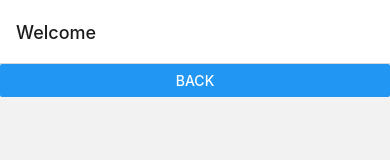
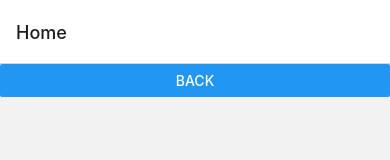
Before and after one commit to noragami0/AlarmSystem, a React Native app: screen / in a window 390 px wide. Shown: the top 160 px of the page. Built offline with nearby package versions, Linux system fonts and the light colour scheme.

Commit message:
ref: refactoring navigation

```diff
--- a/src/App.js
+++ b/src/App.js
@@ -1,23 +1,9 @@
 import React from 'react';
-import {NavigationContainer} from '@react-navigation/native';
-import {createNativeStackNavigator} from '@react-navigation/native-stack';
-import HomeScreen from './screens/HomeScreen/HomeScreen';
-import Profile from './screens/Profile/Profile';
-
-const Stack = createNativeStackNavigator();
+import AppNavigation from './navigation/AppNavigation';
 
 function App() {
     return (
-        <NavigationContainer>
-            <Stack.Navigator>
-                <Stack.Screen
-                    name="Home"
-                    component={HomeScreen}
-                    options={{title: 'Welcome'}}
-                />
-                <Stack.Screen name="Profile" component={Profile} />
-            </Stack.Navigator>
-        </NavigationContainer>
+        <AppNavigation />
     );
 }
 
--- /dev/null
+++ b/src/navigation/AppNavigation.js
@@ -0,0 +1,42 @@
+import React from 'react';
+import {NavigationContainer} from '@react-navigation/native';
+import {createNativeStackNavigator} from '@react-navigation/native-stack';
+import HomeScreen from '../screens/HomeScreen/HomeScreen';
+import Profile from '../screens/Profile/Profile';
+import {RouteNames} from './navigationRoutes';
+
+const Stack = createNativeStackNavigator();
+
+const screens = [
+    {
+        name: RouteNames.HOME,
+        component: HomeScreen,
+        options: {title: 'Home'},
+    },
+    {
+        name: RouteNames.PROFILE,
+        component: Profile,
+        options: {title: 'Profile'},
+    },
+];
+
+function AppNavigation() {
+    const renderScreen = (screen) => (
+        <Stack.Screen
+            key={screen.name}
+            name={screen.name}
+            component={screen.component}
+            options={screen.options}
+        />
+    );
+
+    return (
+        <NavigationContainer>
+            <Stack.Navigator>
+                {screens.map((screen) => renderScreen(screen))}
+            </Stack.Navigator>
+        </NavigationContainer>
+    );
+}
+
+export default AppNavigation;
--- /dev/null
+++ b/src/navigation/navigationRoutes.js
@@ -0,0 +1,4 @@
+export const RouteNames = {
+    HOME: 'HOME',
+    PROFILE: 'PROFILE',
+};
--- a/src/screens/HomeScreen/HomeScreen.js
+++ b/src/screens/HomeScreen/HomeScreen.js
@@ -1,13 +1,14 @@
 import React from 'react';
 import {Button} from 'react-native';
 import {useNavigation} from '@react-navigation/native';
+import {RouteNames} from '../../navigation/navigationRoutes';
 
 function HomeScreen() {
     const navigation = useNavigation();
     return (
         <Button
             title="back"
-            onPress={() => navigation.navigate('Profile', {name: 'Jane'})}
+            onPress={() => navigation.navigate(RouteNames.PROFILE, {name: 'Jane'})}
         />
     );
 }
--- a/src/screens/Profile/Profile.js
+++ b/src/screens/Profile/Profile.js
@@ -1,13 +1,14 @@
 import React from 'react';
 import {Button} from 'react-native';
 import {useNavigation} from '@react-navigation/native';
+import {RouteNames} from '../../navigation/navigationRoutes';
 
 function Profile() {
     const navigation = useNavigation();
     return (
         <Button
             title="back"
-            onPress={() => navigation.navigate('Home', {name: 'Jane'})}
+            onPress={() => navigation.navigate(RouteNames.HOME, {name: 'Jane'})}
         />
     );
 }
```
Also changed, not shown: .eslintrc.json, 1 other file (tests, documents, lock files or other folders).
